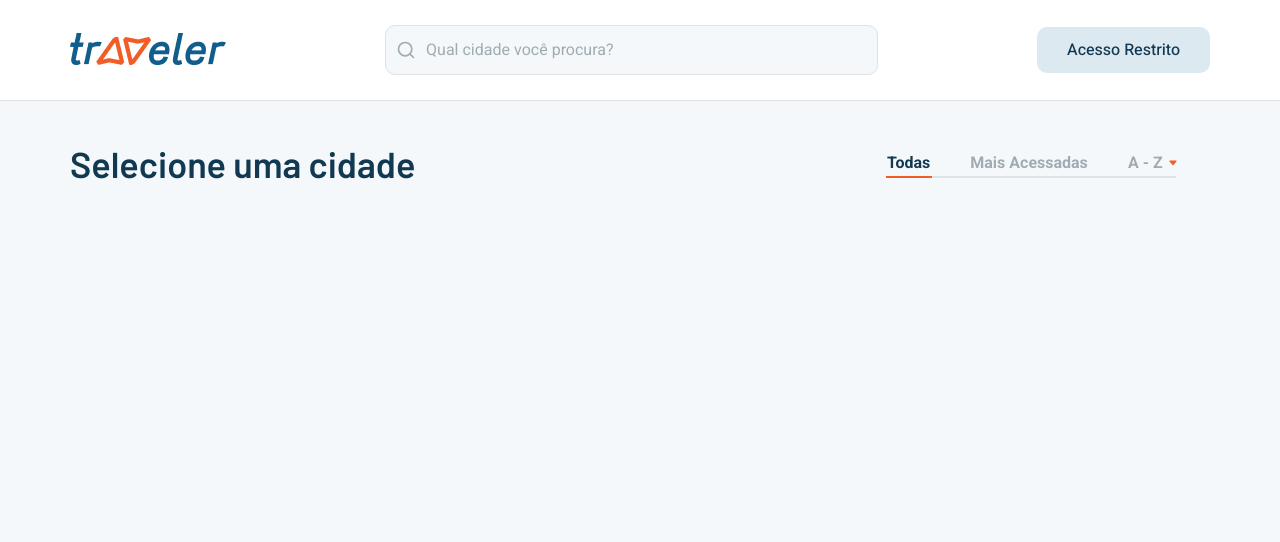
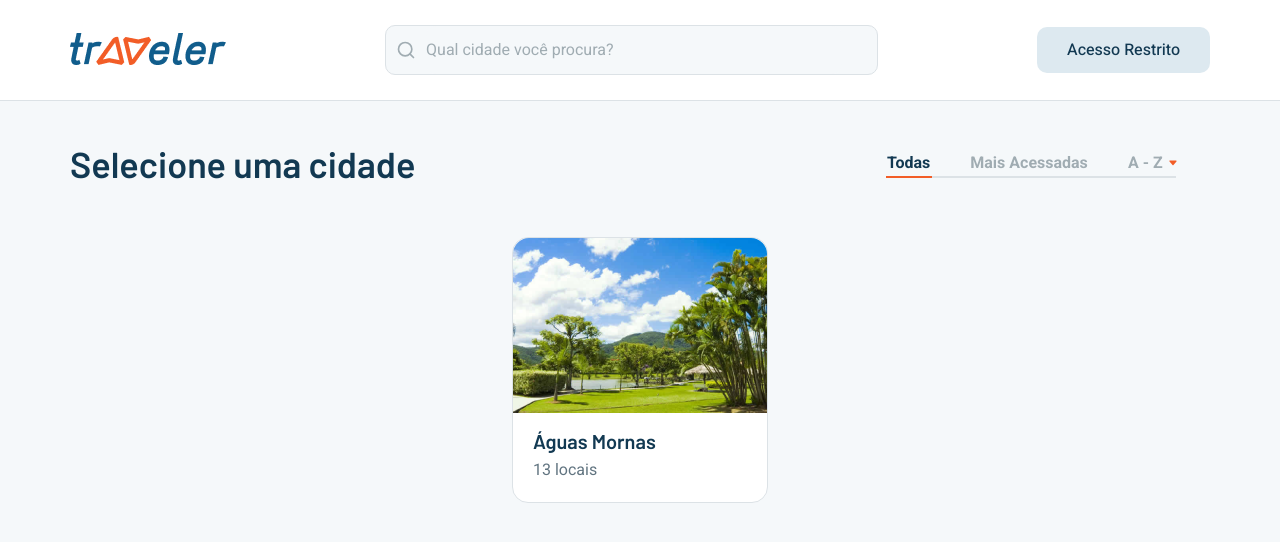
Before and after one commit to hugomendonca98/Traveler, a Next.js app: page /cities in a window 1280 px wide. Shown: the top 542 px of the page. Built offline with nearby package versions, Linux system fonts and the light colour scheme.

Commit message:
CityCard Component

```diff
--- /dev/null
+++ b/src/components/CityCard/CityCard.tsx
@@ -0,0 +1,36 @@
+import Link from 'next/link';
+import React from 'react';
+
+import {
+  Card,
+  CardDescription,
+  CardImage,
+  CardText,
+  CardTitle,
+} from './styles';
+
+interface CityCardProps {
+  image: string | StaticImageData;
+  title: string;
+  description: string;
+}
+
+export default function CityCard({
+  image,
+  title,
+  description,
+}: CityCardProps): JSX.Element {
+  return (
+    <Link href={'#'} passHref>
+      <a href="#">
+        <Card>
+          <CardImage src={image} alt={title} />
+          <CardText>
+            <CardTitle>{title}</CardTitle>
+            <CardDescription>{description}</CardDescription>
+          </CardText>
+        </Card>
+      </a>
+    </Link>
+  );
+}
--- /dev/null
+++ b/src/components/CityCard/styles.ts
@@ -0,0 +1,43 @@
+import Image from 'next/image';
+import styled from 'styled-components';
+
+import { colors } from '@/styles/Colors';
+
+export const Card = styled.div`
+  width: 256px;
+  height: 266px;
+  background: #ffffff;
+  border: 1px solid #dce2e6;
+  box-sizing: border-box;
+  border-radius: 16px;
+  margin: 10px 10px;
+`;
+
+export const CardImage = styled(Image)`
+  border-radius: 16px 16px 0px 0px;
+  width: 256px;
+  height: 196px;
+`;
+
+export const CardText = styled.div`
+  padding-left: 20px;
+  padding-top: 10px;
+`;
+
+export const CardTitle = styled.h3`
+  font-family: Barlow;
+  font-style: normal;
+  font-weight: 600;
+  font-size: 20px;
+  line-height: 30px;
+  color: ${colors.text.primary};
+`;
+
+export const CardDescription = styled.p`
+  font-family: Roboto;
+  font-style: normal;
+  font-weight: normal;
+  font-size: 16px;
+  line-height: 28px;
+  color: #617480;
+`;
--- a/src/pages/cities.tsx
+++ b/src/pages/cities.tsx
@@ -13,8 +13,11 @@ import {
   HrContainer,
   HrAll,
   Title,
+  CitiesContainer,
 } from '@/styles/Cities';
 import AlphabetSelect from '@/components/AlphabetSelect/AlphabetSelect';
+import CityCard from '@/components/CityCard/CityCard';
+import CityImage from '../../public/images/image15.png';
 
 export default function Cities(): JSX.Element {
   const [search, setSearch] = useState('');
@@ -67,6 +70,13 @@ export default function Cities(): JSX.Element {
             </HrContainer>
           </FilterHr>
         </FilterCities>
+        <CitiesContainer>
+          <CityCard
+            image={CityImage}
+            title="Águas Mornas"
+            description="13 locais"
+          />
+        </CitiesContainer>
       </Container>
     </>
   );
--- a/src/styles/Cities.ts
+++ b/src/styles/Cities.ts
@@ -106,3 +106,12 @@ export const Title = styled.h1`
   line-height: 46px;
   color: ${colors.text.primary};
 `;
+
+export const CitiesContainer = styled.div`
+  display: flex;
+  justify-content: center;
+  align-items: center;
+  flex-wrap: wrap;
+  margin-top: 40px;
+  margin-bottom: 20px;
+`;
```
Also changed, not shown: public/images/image15.png (added).
